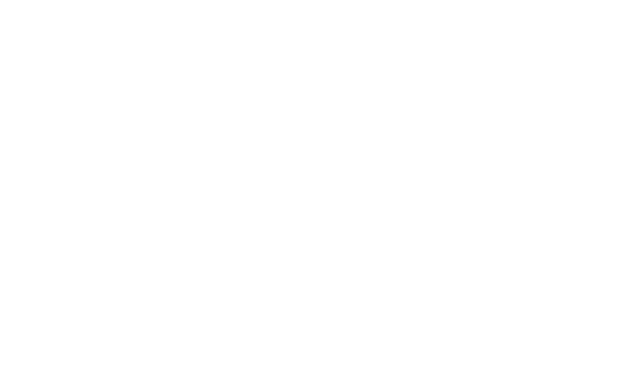
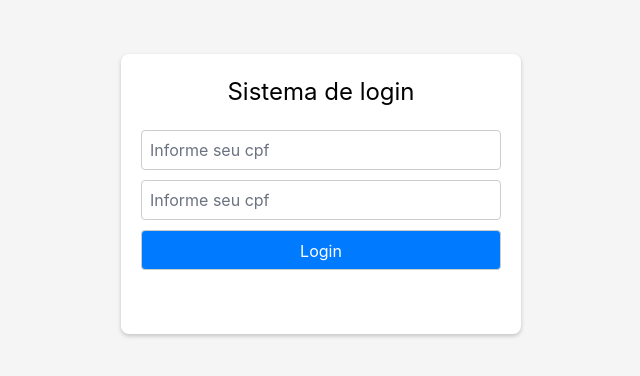
Before and after one commit to mateusdata/my-rotulo, a React (Create React App) app: page /login in a window 1280 px wide. Before the commit this address had no page. Shown: the part 206-582 px from the top of the page, without its empty margins (319-959 px from the left). Built offline with nearby package versions, Linux system fonts and the light colour scheme.

Commit message:
Add new files

```diff
--- a/src/components/header/header.jsx
+++ b/src/components/header/header.jsx
@@ -1,8 +1,11 @@
-import React from 'react'
+import React, { useContext } from 'react'
 import "./header.css";
 import { Link } from 'react-router-dom';
+import { Contexto } from '../../context/context';
 
 const Header = () => {
+  const {autenticado, logout}  =  useContext(Contexto);
+
   return (
     <header className="App-header">
 
@@ -10,9 +13,11 @@ const Header = () => {
         <ul className='ulHeader'>
           <li><Link to="/">Inicio</Link></li>
           <li><Link to="/adm">Contato</Link></li>
-          <li><Link to="/adm">O projeto</Link></li>
-
-
+          <li><Link to="/adm">ADM</Link></li>
+         { !autenticado&&<li><Link to="/login">Login</Link></li>}
+          {autenticado && <button onClick={()=>{
+           logout();
+          }}>Sair</button>}
         </ul>
       </nav>
     </header>
--- /dev/null
+++ b/src/components/seach/seach.jsx
@@ -0,0 +1,36 @@
+import React, { useState } from 'react';
+
+const SearchBar = () => {
+  const [query, setQuery] = useState('');
+  const [expanded, setExpanded] = useState(false);
+
+  const handleInputChange = (event) => {
+    const value = event.target.value;
+    setQuery(value);
+  };
+
+  const handleFocus = () => {
+    setExpanded(true);
+  };
+
+  const handleBlur = () => {
+    setExpanded(false);
+  };
+
+  return (
+    <div   style={{height:"150px" }}>
+      {/*<input
+        type="text"
+        placeholder="Pesquisar..."
+        value={query}
+        onChange={handleInputChange}
+        onFocus={handleFocus}
+        onBlur={handleBlur}
+
+      />
+  <button type="button">Pesquisar</button> */}
+      </div>
+  );
+};
+
+export default SearchBar;
--- /dev/null
+++ b/src/context/context.js
@@ -0,0 +1,45 @@
+import { createContext, useEffect, useState } from "react";
+import { useNavigate } from "react-router-dom";
+
+export const Contexto = createContext();
+
+export const AuthProvider = ({ children }) => {
+  const [user, setUser] = useState(null);
+  const [load, setLoad] = useState(true);
+  const [emailAddress, setEmailAddress] = useState("");
+  const navigate = useNavigate();
+
+  useEffect(() => {
+    const recovereUser = localStorage.getItem("usuario");
+    if (recovereUser) {
+      setUser(JSON.parse(recovereUser));
+    }
+    setLoad(false);
+    console.log(JSON.stringify(recovereUser));
+  }, []);
+
+  const login = (cpf, senha) => {
+   alert(cpf + " "+ senha +" ");
+   navigate("/");
+   localStorage.setItem("usuario", JSON.stringify({cpf, senha}));
+    setUser({cpf, senha})
+  };
+  const logout = () => {
+    navigate("/login");
+    setUser(null);
+    localStorage.removeItem("usuario");
+
+  };
+
+  return (
+    <Contexto.Provider
+      value={{
+        autenticado: !!user,
+        login,
+        logout
+      }}
+    >
+      {children}
+    </Contexto.Provider>
+  );
+};
--- a/src/pages/home/home.jsx
+++ b/src/pages/home/home.jsx
@@ -5,6 +5,7 @@ import Loading from '../../components/loading/loading';
 import FormAddRotulos from '../../components/form add itens/form';
 import Header from '../../components/header/header';
 import PulseLoader from 'react-spinners/PulseLoader';
+import SearchBar from '../../components/seach/seach';
 
 function Home() {
   const [alimentos, setAlimentos] = useState([]);
@@ -48,7 +49,7 @@ function Home() {
   return (
     <>
     <Header/>
-
+    <SearchBar/>
       <div className="">
 
 
--- /dev/null
+++ b/src/pages/login/login.css
@@ -0,0 +1,51 @@
+.mainLogin {
+  display: flex;
+  flex-direction: column;
+  align-items: center;
+  justify-content: center;
+  min-height: 100vh;
+  background-color: #f5f5f5;
+}
+
+.mainLogin form {
+  display: flex;
+  flex-direction: column;
+  align-items: center;
+  background-color: #fff;
+  padding: 20px;
+  border-radius: 8px;
+  box-shadow: 0 2px 4px rgba(0, 0, 0, 0.2);
+  max-width: 400px;
+  width: 90%;
+}
+
+.mainLogin h1 {
+  font-size: 24px;
+  margin-bottom: 20px;
+}
+
+.mainLogin input {
+  width: 100%;
+  height: 40px;
+  padding: 8px;
+  margin-bottom: 10px;
+  border: 1px solid #ccc;
+  border-radius: 4px;
+  font-size: 16px;
+  outline: none;
+}
+
+.mainLogin input[type="button"] {
+  background-color: #007bff;
+  color: #fff;
+  cursor: pointer;
+}
+
+.mainLogin input[type="button"]:hover {
+  background-color: #0056b3;
+}
+
+.mainLogin h3 {
+  color: red;
+  margin-top: 10px;
+}
--- /dev/null
+++ b/src/pages/login/loginPage.jsx
@@ -0,0 +1,45 @@
+import React, { useEffect, useState } from 'react'
+import { useContext } from 'react';
+import { Contexto } from '../../context/context';
+import axios from 'axios';
+import "./login.css"
+const LoginPage = () => {
+    const [password, setPassword] = useState("");
+    const [cpf, setCpf] = useState("");
+    const [req, setReq] = useState([]);
+    const {login, logout}  = useContext(Contexto);
+
+
+    const handleLogin = (e) => {
+        e.preventDefault();
+        //alert(cpf + " " + password)
+        axios.post("https://apirotulo-mateusdata.vercel.app/login",{
+            cpf: cpf,
+            senha: password
+        }).then((response)=>{
+            console.log(response?.data?.status);
+            setReq(response?.data);
+            if(response?.data?.status===200){
+                login(cpf, password);
+            }
+
+        })
+
+    }
+    return (
+        <div className='mainLogin'>
+
+            <form onSubmit={handleLogin}>
+                <h1>Sistema de login</h1>
+                <input onChange={(e) => setCpf(e.target.value)} value={cpf} type="text" name="cpf" placeholder='Informe seu cpf' />
+                <input onChange={(e) => setPassword(e.target.value)} value={password} type="password" name='password' placeholder='Informe seu cpf' />
+                <input onClick={handleLogin} type="button" value={"Login"} />
+                <br />
+                <h3 style={{color:"red"}}>{req?.erro}</h3>
+
+            </form>
+        </div>
+    )
+}
+
+export default LoginPage
--- a/src/pages/project/project.jsx
+++ b/src/pages/project/project.jsx
@@ -21,6 +21,8 @@ function Project() {
       setLoading2(false);
     }).catch((error) => {
       console.error(error);
+      setLoading(false);
+      setLoading2(false);
     });
   },[up])
   const updateList = ( )=>{
--- a/src/routes/routes.js
+++ b/src/routes/routes.js
@@ -1,15 +1,35 @@
-import React from "react";
-import { BrowserRouter,  Route, Routes } from "react-router-dom";
+import React, { useContext } from "react";
+import { BrowserRouter,  Navigate,  Route, Routes } from "react-router-dom";
+
+import { HashLoader } from "react-spinners";
+import { AuthProvider, Contexto } from "../context/context";
+import LoginPage from "../pages/login/loginPage";
+import Project from "../pages/project/project";
 import Home from "../pages/home/home";
-import Project from "../pages/project/project";
 
 const Rotas = () => {
+  function Private({ children }) {
+    const { autenticado, load } = useContext(Contexto);
+
+    if (load) {
+      return <div style={{display:"flex", color: "blue", justifyContent:"center",alignItems:"center", height:"100vh" }} className="loading">
+          <HashLoader color="#36d7b7"  size={100}/>
+         </div>
+    }
+    if (!autenticado) {
+      return <Navigate to={"/login" || "/test"} />
+    }
+    return children
+  }
   return (
     <BrowserRouter>
+      <AuthProvider>
         <Routes>
-          <Route exact path="/" element={<Home/>} />
-          <Route exact path="/adm" element={<Project />} />
+          <Route exact path="/" element={<Home/> } />
+          <Route exact path="/adm" element={<Private><Project /></Private>} />
+          <Route exact path="/login" element={<LoginPage />} />
         </Routes>
+        </AuthProvider>
     </BrowserRouter>
   );
 };
```
